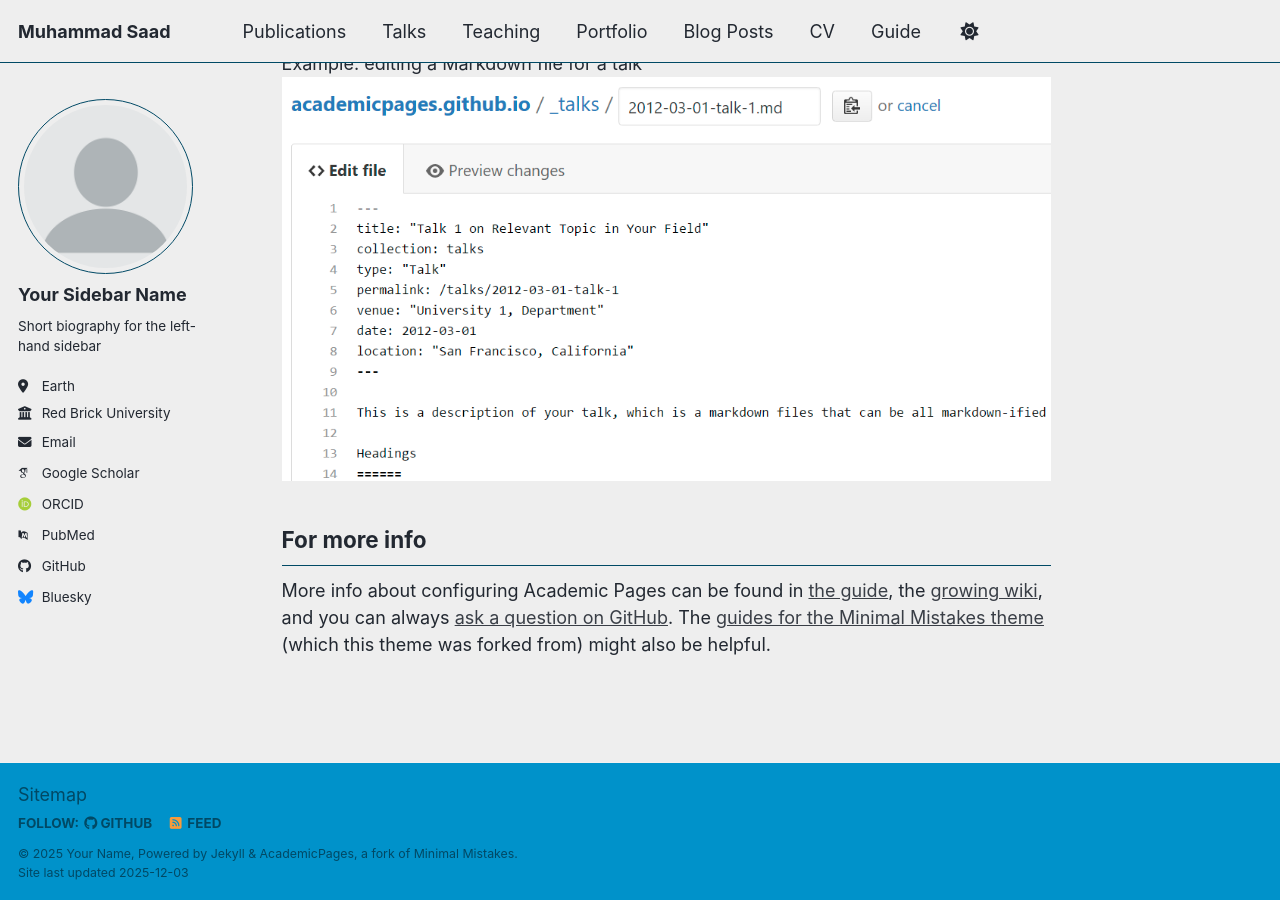
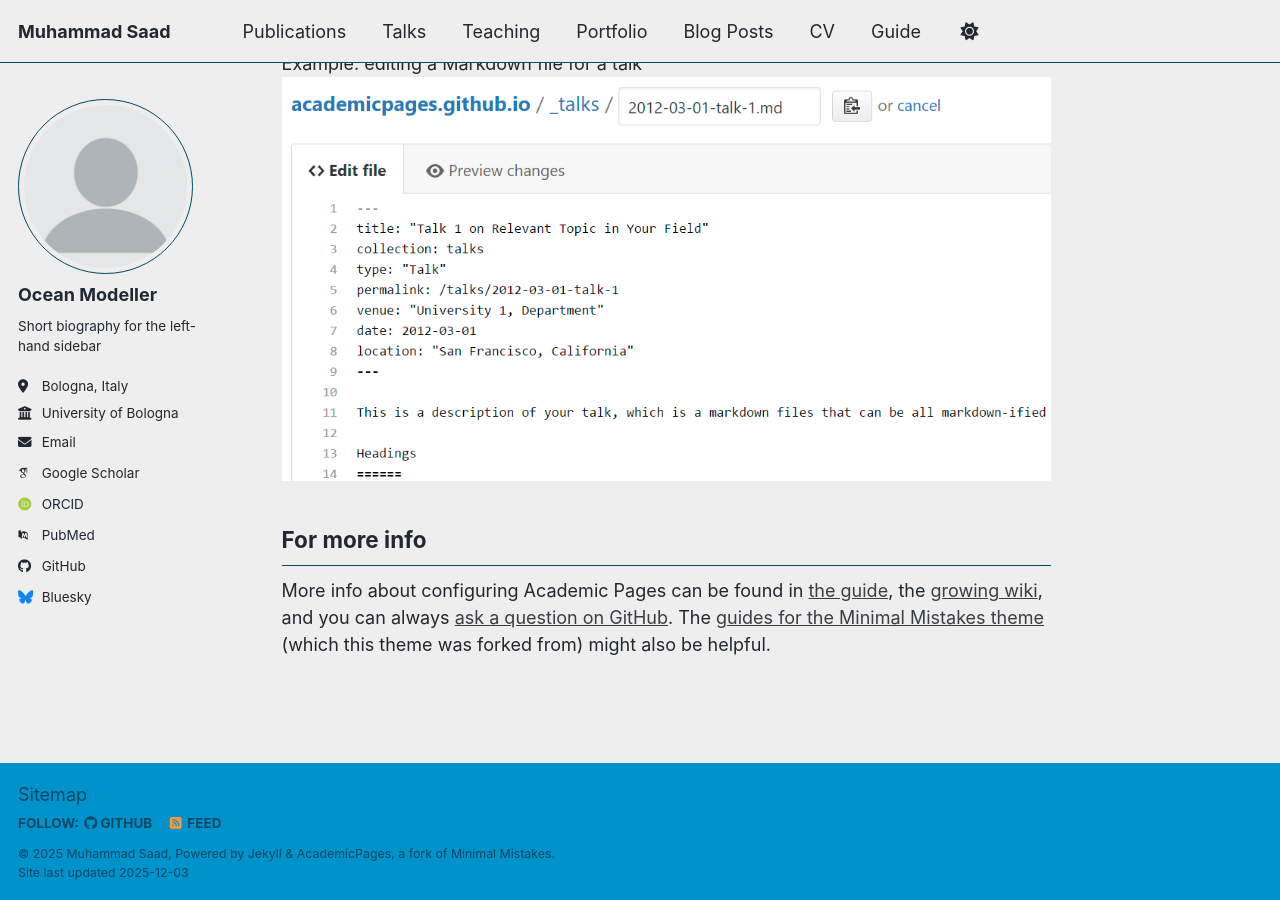
Before and after one commit to northernmarmott-ops/acad, a Jekyll site: the page built from _pages/about.md, in a window 1280 px wide and 900 px high, scrolled down 2718 px. Built offline with Jekyll 4.4.1, drawn with Linux system fonts in a browser that asks for light colours; some web fonts are replaced; a script bundle is joined from its source files by our own code; library files that are not in the unit come from our copies.

Commit message:
Update _config.yml

```diff
--- a/_config.yml
+++ b/_config.yml
@@ -11,7 +11,7 @@ locale                   : "en-US"
 site_theme               : "air" # Currently available options are "default", "air"
 title                    : "Muhammad Saad"
 title_separator          : "-"
-name                     : &name "Your Name"
+name                     : &name "Muhammad Saad"
 description              : &description "Your Name's academic portfolio"   # Update this with a general description of your site, this is the default if not overridden by a page
 url                      : https://academicpages.github.io # The base hostname & protocol for your site e.g. "https://[your GitHub username].github.io",
                                                            # or if you already have some other page hosted on Github then use "https://[your GitHub username].github.io/[Your Repo Name]"
@@ -24,11 +24,11 @@ repository               : "academicpages/academicpages.github.io"
 author:
   # Biographic information
   avatar           : "profile.png"
-  name             : "Your Sidebar Name"
+  name             : "Ocean Modeller"
   pronouns         : # example: "she/her"
   bio              : "Short biography for the left-hand sidebar"
-  location         : "Earth"
-  employer         : "Red Brick University"
+  location         : "Bologna, Italy"
+  employer         : "University of Bologna"
   uri              : # URL
   email            : "none@example.org"
 
```
